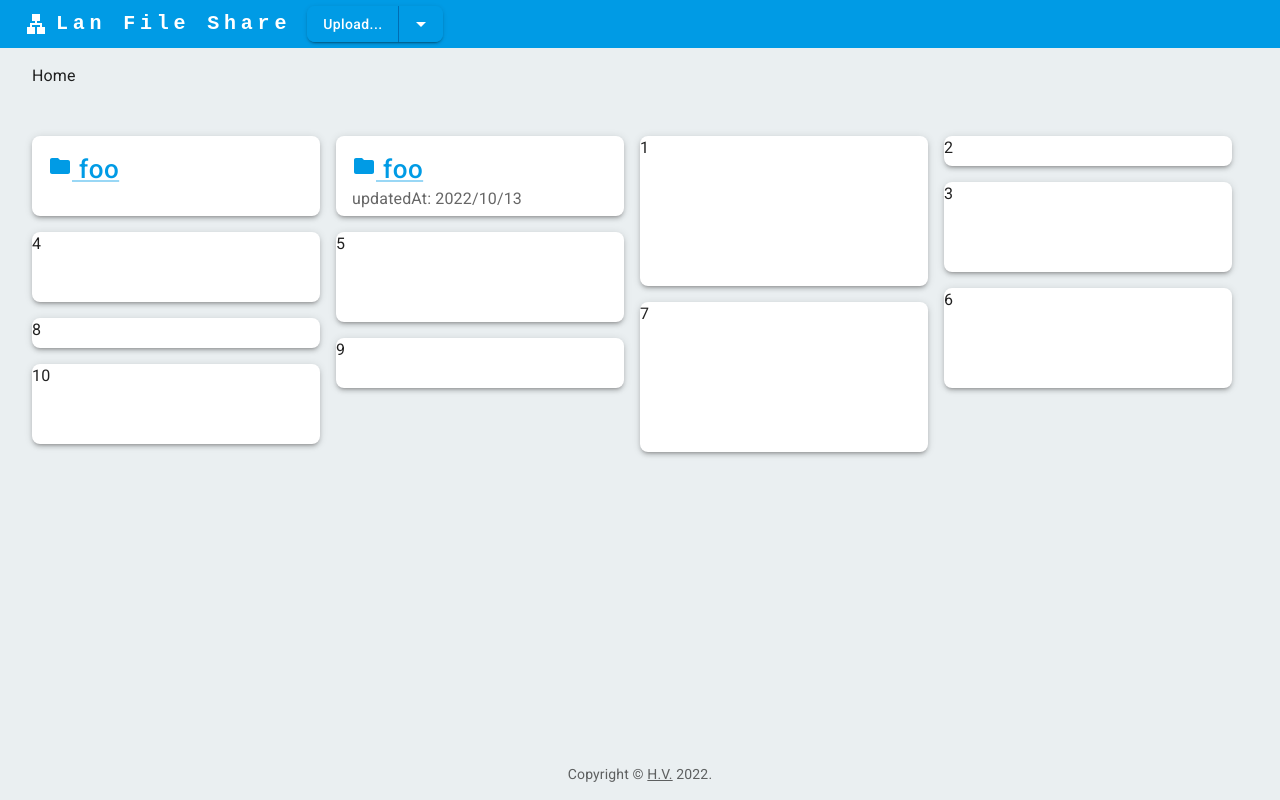
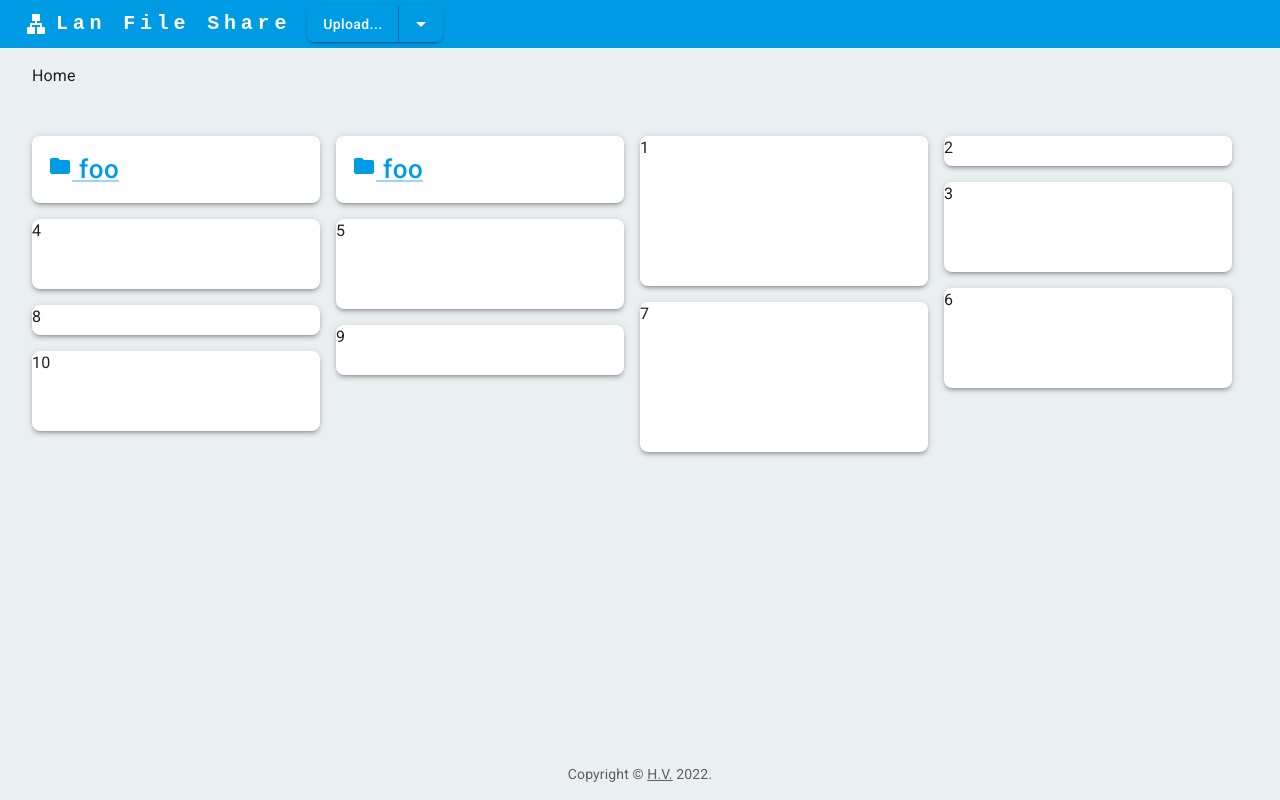
Before and after one commit to virgenherrera/lan-file-share-web-ui, a React (Vite) app: page / in a window 1280 px wide. Built offline with nearby package versions, Linux system fonts and the light colour scheme.

Commit message:
* drop updatedAt from FolderCard component. * discard leftover test case.

```diff
--- a/src/common/components/folder-card.component.tsx
+++ b/src/common/components/folder-card.component.tsx
@@ -6,16 +6,14 @@ import {
   CardProps,
   Link,
 } from '@mui/material';
-import { format } from 'date-fns';
 
 export interface FolderComponentProps {
   name: string;
   path: string;
-  updatedAt?: Date;
 }
 
-export function FolderCard({ name, path, updatedAt }: FolderComponentProps) {
-  const cardProps: CardProps = { elevation: 3, sx: { height: '5rem' } };
+export function FolderCard({ name, path }: FolderComponentProps) {
+  const cardProps: CardProps = { elevation: 3, sx: { height: 'fit-content' } };
   const cardHeaderProps: CardHeaderProps = {
     title: (
       <Link href={path}>
@@ -24,9 +22,6 @@ export function FolderCard({ name, path, updatedAt }: FolderComponentProps) {
     ),
   };
 
-  if (updatedAt)
-    cardHeaderProps.subheader = `updatedAt: ${format(updatedAt, 'yyyy/MM/dd')}`;
-
   return (
     <Card {...cardProps}>
       <CardHeader {...cardHeaderProps} />
```
Also changed, not shown: 1 other file (tests, documents, lock files or other folders).
